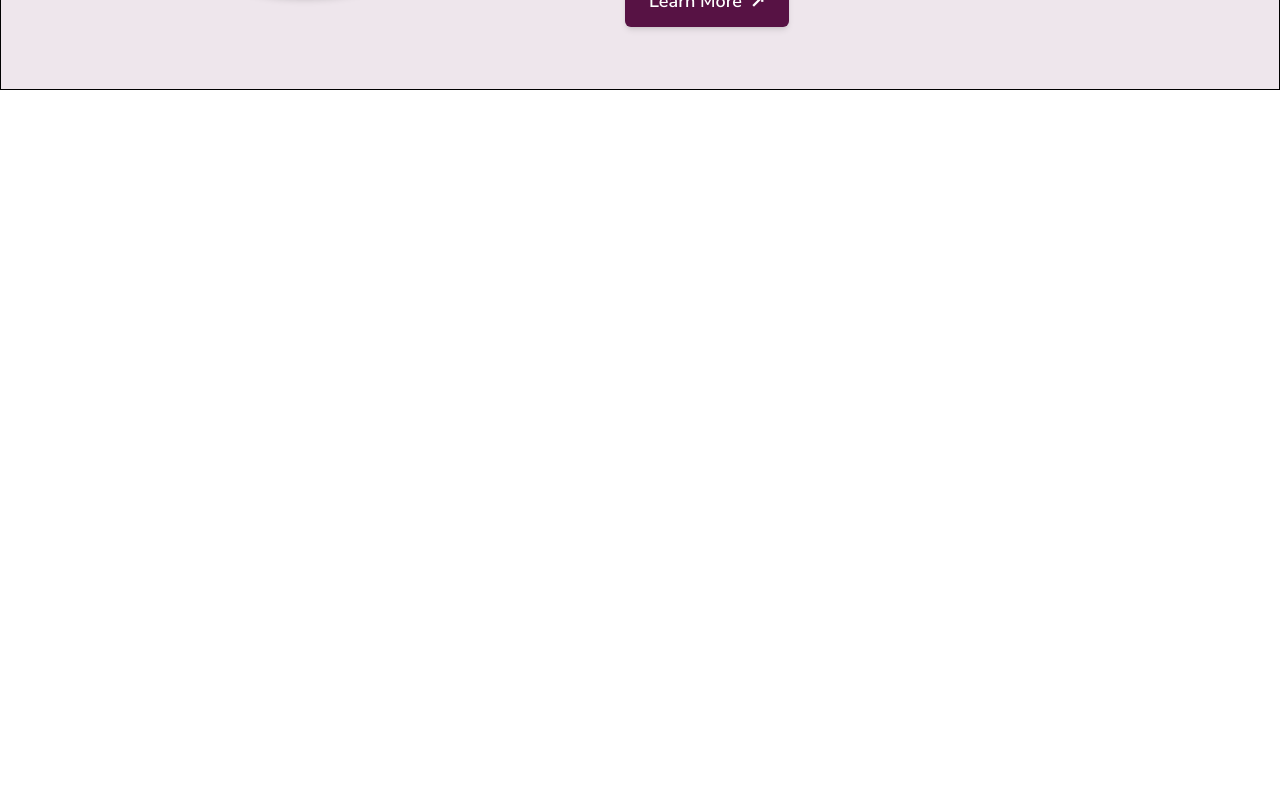
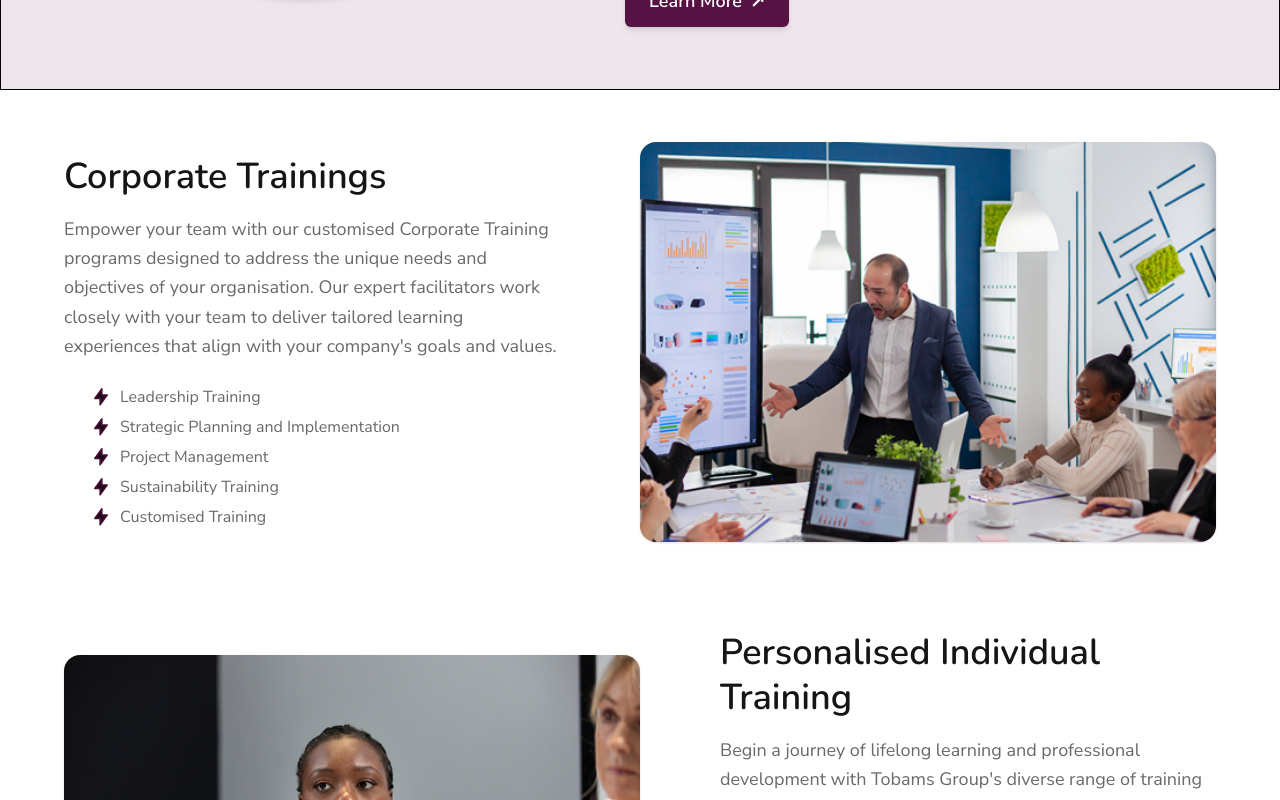
Before and after one commit to AmityTobi/tobams-internship-task, a Next.js app: page / in a window 1280 px wide. Shown: the part 1280-2080 px from the top of the page. Before the commit the page ends 1410 px from the top, so only its background shows below. Built offline with nearby package versions, Linux system fonts and the light colour scheme.

Commit message:
render ServicesSection inside main landing page

```diff
--- a/app/page.tsx
+++ b/app/page.tsx
@@ -1,6 +1,7 @@
 import Navbar from "@/components/navbar";
 import Hero from "@/components/hero";
 import LMSBlock from "@/components/lmsBlock";
+import ServicesSection from "@/components/servicesSection";
 
 export default function Home() {
   return (
@@ -8,6 +9,7 @@ export default function Home() {
       <Navbar />
       <Hero />
       <LMSBlock />
+      <ServicesSection />
     </main>
   );
 }
```
